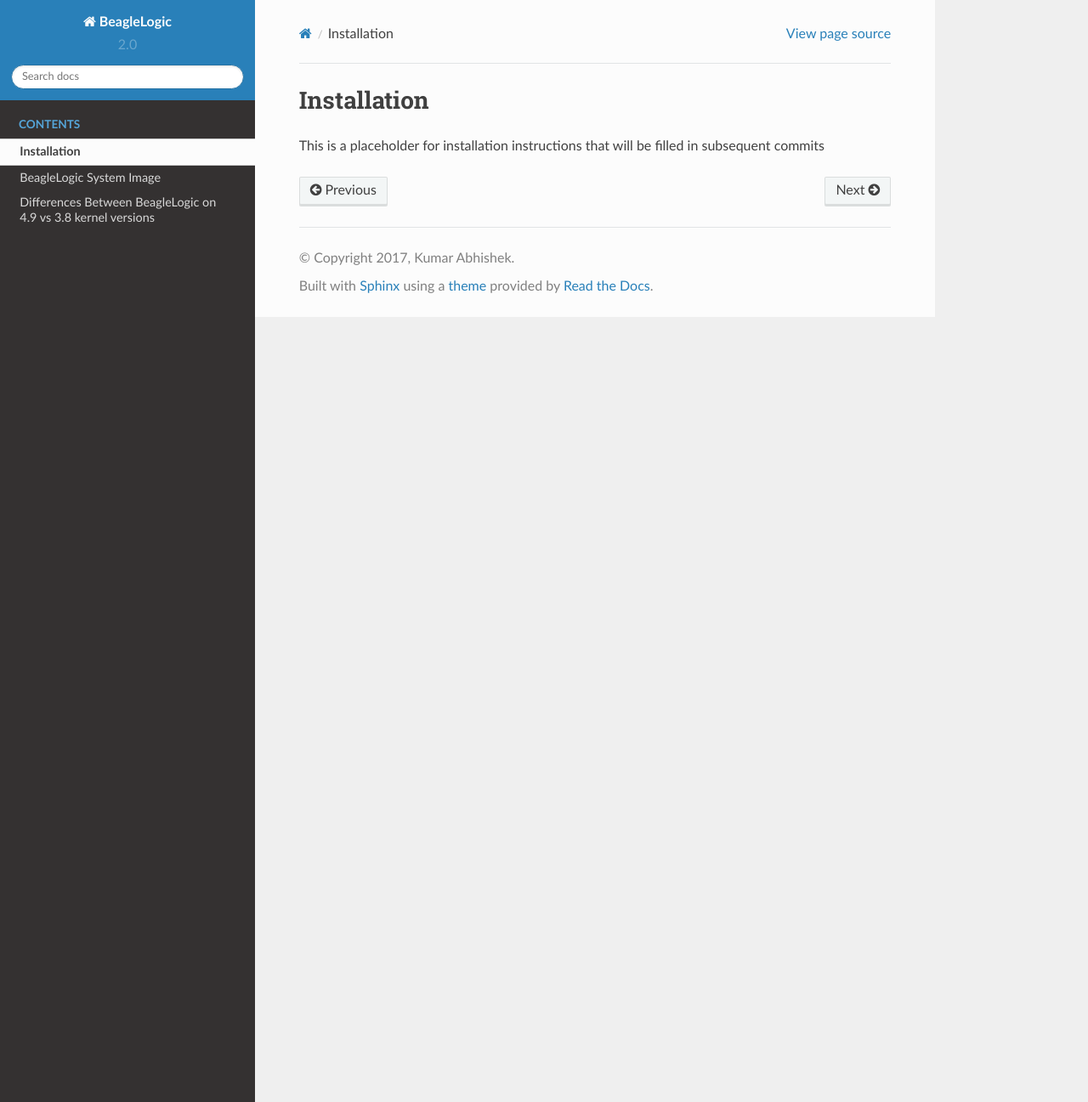
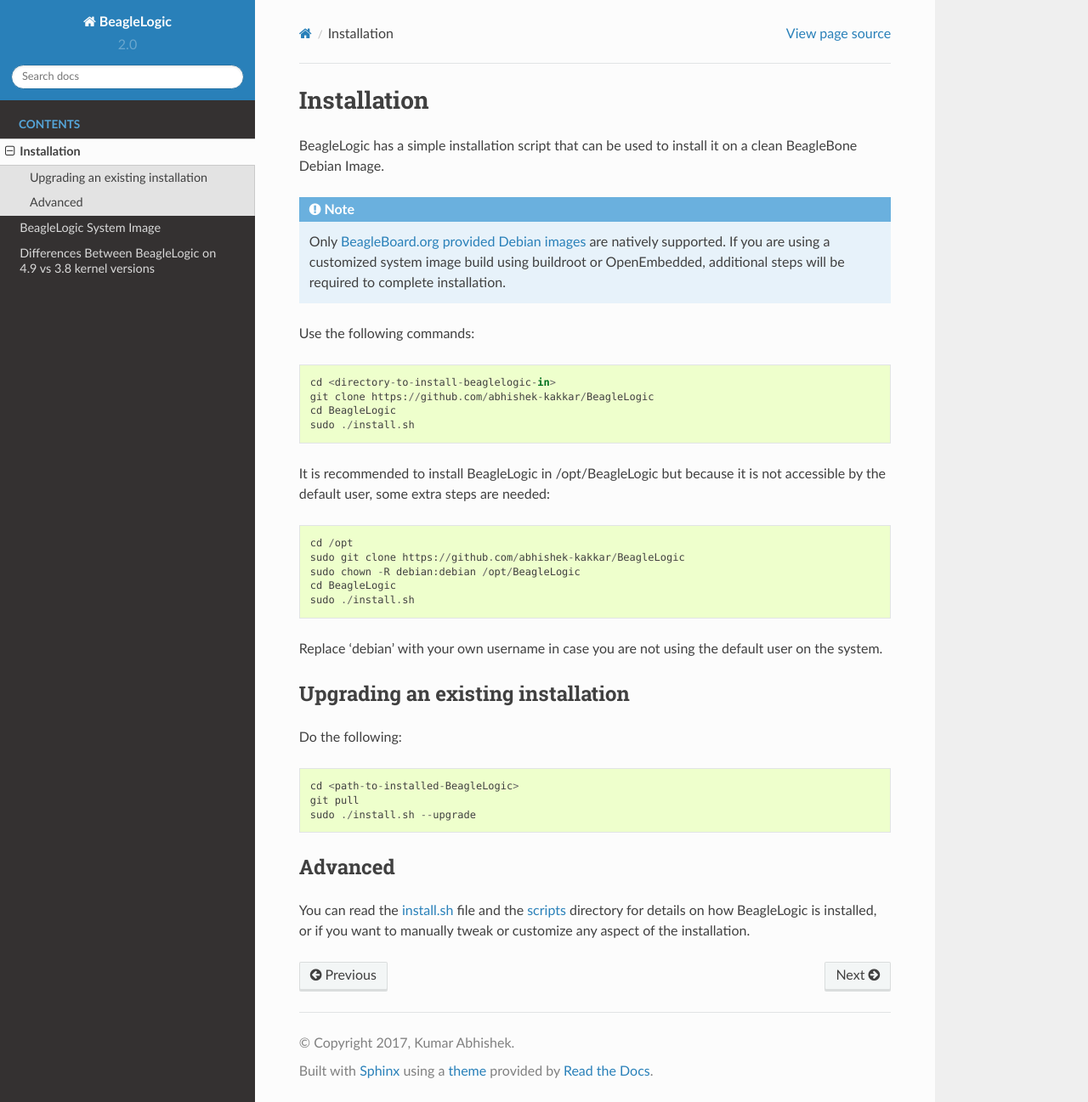
Before and after one commit to abhishek-kakkar/BeagleLogic, a Sphinx documentation site: the page built from docs/install.rst, in a window 1280 px wide and 1297 px high. Shown: the whole window at 85% size. Built offline with Sphinx 7.4.7 and the Read the Docs theme 2.0.0, drawn with Linux system fonts in a browser that asks for light colours.

Commit message:
docs: Add installation instructions
Signed-off-by: Kumar Abhishek <abhishek@theembeddedkitchen.net>

```diff
--- a/docs/install.rst
+++ b/docs/install.rst
@@ -2,5 +2,51 @@
 Installation
 ============
 
-This is a placeholder for installation instructions that will be filled in
-subsequent commits
+BeagleLogic has a simple installation script that can be used to install it
+on a clean BeagleBone Debian Image.
+
+.. note:: Only `BeagleBoard.org provided Debian images`_ are natively
+          supported. If you are using a customized system image build using
+          buildroot or OpenEmbedded, additional steps will be required to complete
+          installation.
+
+.. _`BeagleBoard.org provided Debian images`: http://elinux.org/Beagleboard:BeagleBoneBlack_Debian
+
+
+Use the following commands::
+
+    cd <directory-to-install-beaglelogic-in>
+    git clone https://github.com/abhishek-kakkar/BeagleLogic
+    cd BeagleLogic
+    sudo ./install.sh
+
+It is recommended to install BeagleLogic in /opt/BeagleLogic but because it is
+not accessible by the default user, some extra steps are needed::
+
+    cd /opt
+    sudo git clone https://github.com/abhishek-kakkar/BeagleLogic
+    sudo chown -R debian:debian /opt/BeagleLogic
+    cd BeagleLogic
+    sudo ./install.sh
+
+Replace 'debian' with your own username in case you are not using the default
+user on the system.
+
+Upgrading an existing installation
+---------------------------------
+
+Do the following::
+
+    cd <path-to-installed-BeagleLogic>
+    git pull
+    sudo ./install.sh --upgrade
+
+Advanced
+--------
+
+You can read the `install.sh`_ file and the `scripts`_ directory for details on how
+BeagleLogic is installed, or if you want to manually tweak or customize any
+aspect of the installation.
+
+.. _install.sh: https://github.com/abhishek-kakkar/BeagleLogic/blob/master/install.sh
+.. _scripts: https://github.com/abhishek-kakkar/BeagleLogic/tree/master/scripts
```
